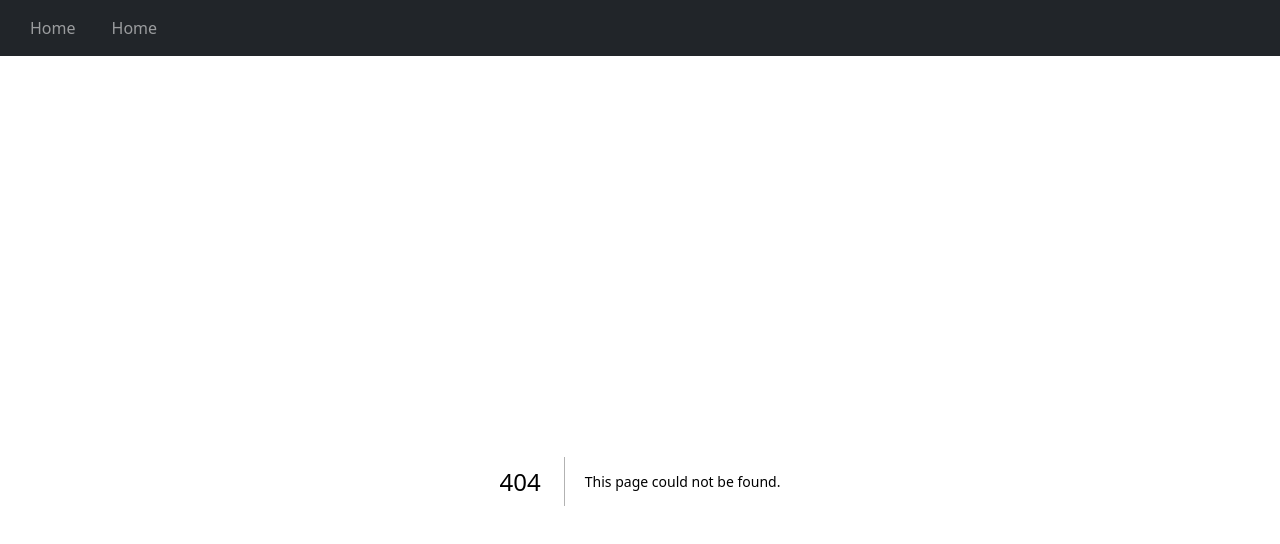
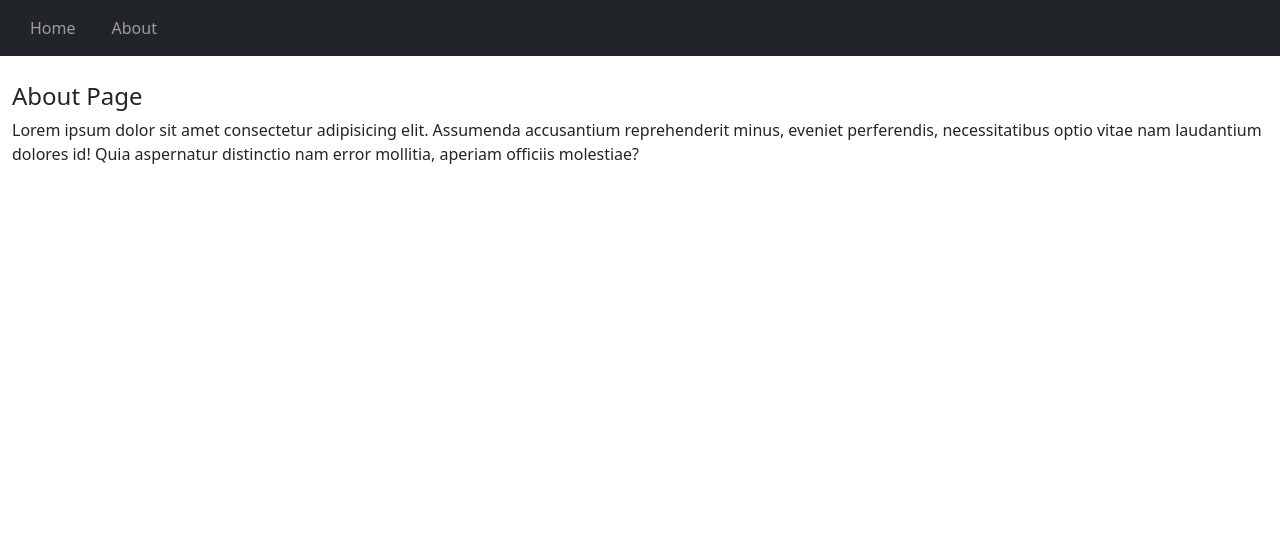
Before and after one commit to nayeftechno/sdk-implementation, a Next.js app: page /about in a window 1280 px wide. Before the commit this address had no page. Shown: the top 544 px of the page. Built offline with nearby package versions, Linux system fonts and the light colour scheme.

Commit message:
feat: add about page

```diff
--- a/components/Navbar.js
+++ b/components/Navbar.js
@@ -12,8 +12,8 @@ function Navbar() {
             </Link>
           </li>
           <li className="nav-item">
-            <Link className="nav-link" href={"/"}>
-              Home
+            <Link className="nav-link" href={"/about"}>
+              About
             </Link>
           </li>
         </ul>
--- /dev/null
+++ b/pages/about/index.js
@@ -0,0 +1,20 @@
+import RenderHead from "../../components/RenderHead";
+
+export default function AboutPage() {
+  return (
+    <>
+      <RenderHead pageTitle="About" />
+      <div className="row">
+        <h4>About Page</h4>
+        <div className="col-md-12">
+          <p>
+            Lorem ipsum dolor sit amet consectetur adipisicing elit. Assumenda
+            accusantium reprehenderit minus, eveniet perferendis, necessitatibus
+            optio vitae nam laudantium dolores id! Quia aspernatur distinctio
+            nam error mollitia, aperiam officiis molestiae?
+          </p>
+        </div>
+      </div>
+    </>
+  );
+}
```
